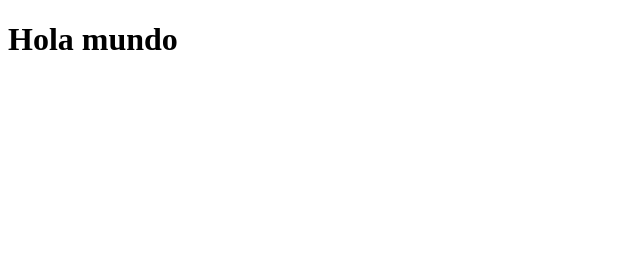
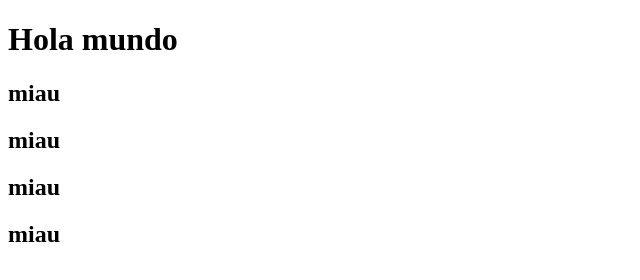
Before and after one commit to DeivPrg/coderhouse_david_leal, a plain HTML site: page index.html in a window 1280 px wide. Shown: the whole page, without its empty margins (0-640 px from the left). Drawn offline with Linux system fonts and the light colour scheme.

Commit message:
develop commit one

```diff
--- a/index.html
+++ b/index.html
@@ -11,5 +11,12 @@
 <body>
     <h1>Hola mundo</h1>
 
+    <h2>miau</h2>
+    <h2>miau</h2>
+
+    <h2>miau</h2>
+
+    <h2>miau</h2>
+
 </body>
 </html>
```
